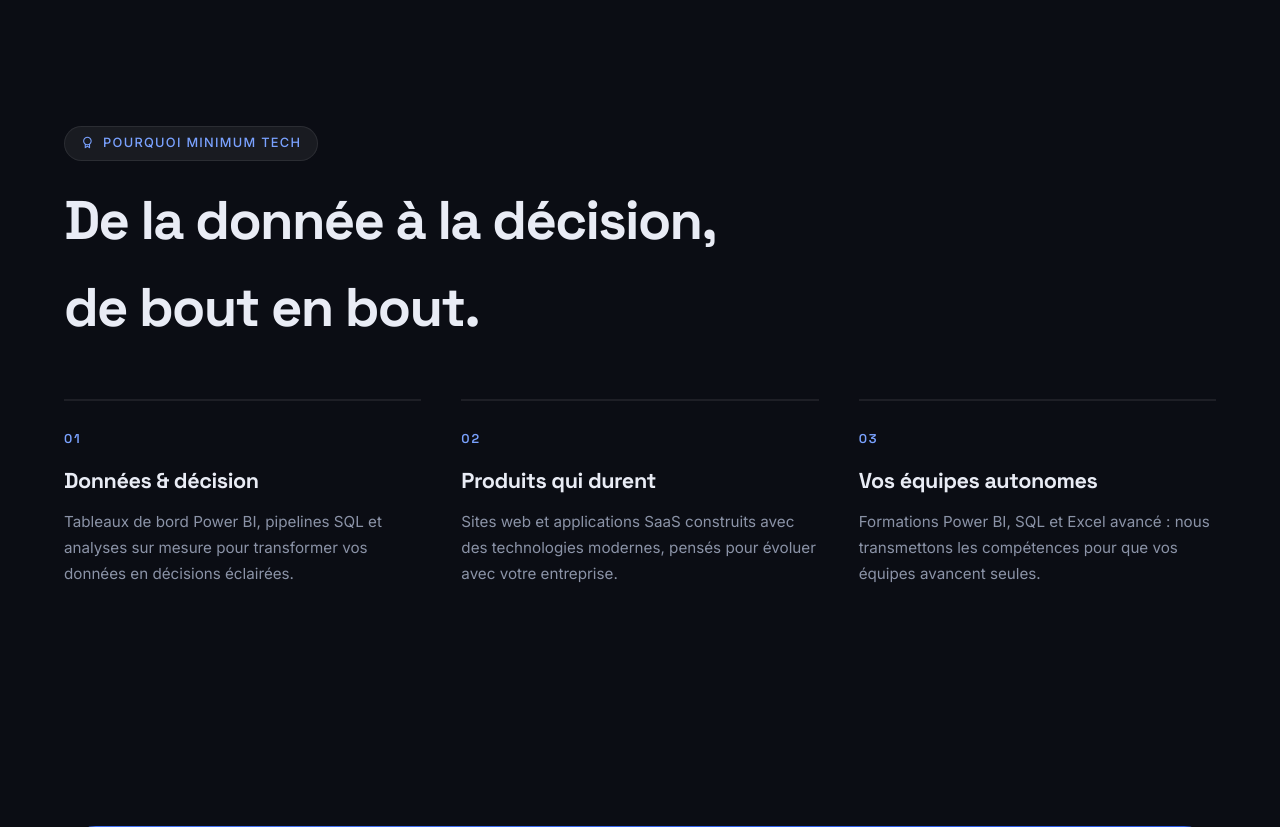
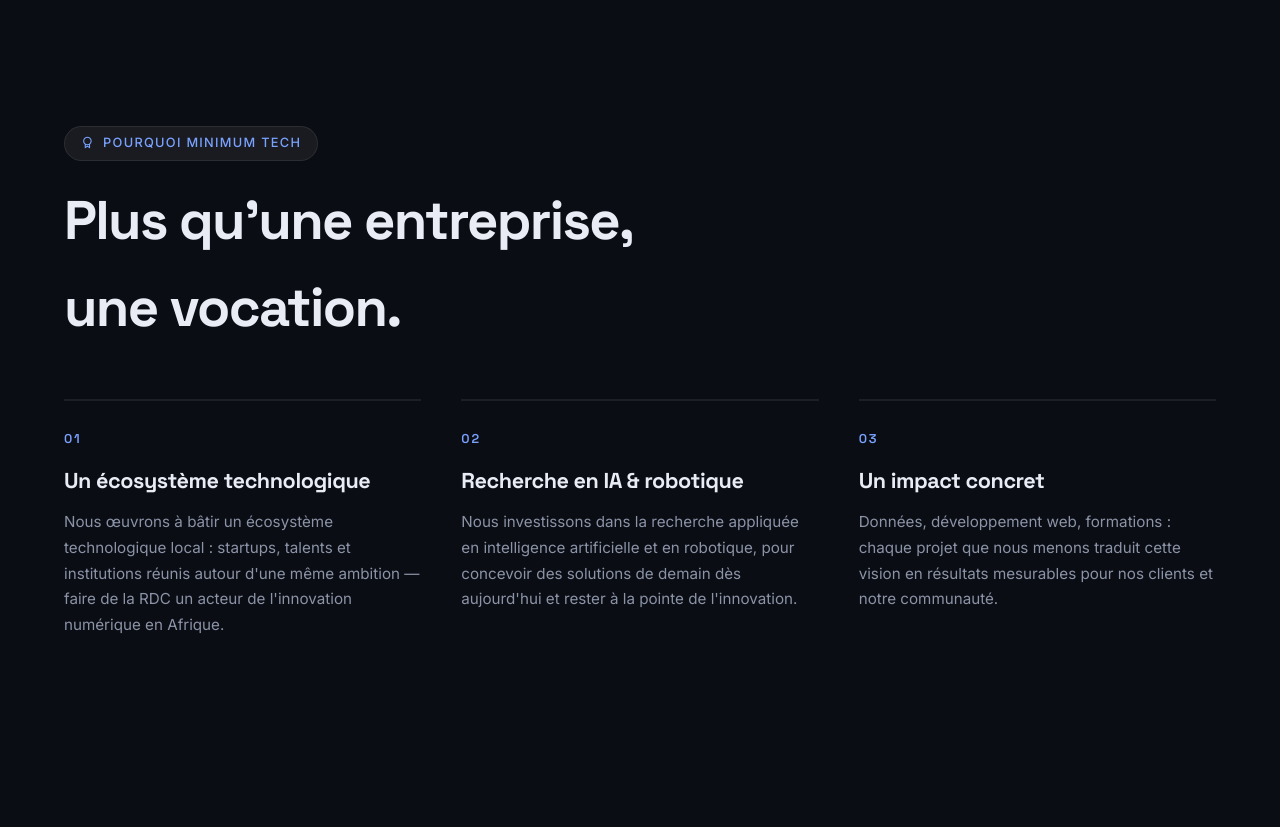
Before and after one commit to Minimum-Tech-Company/Minimum_Tech_Company.sn, a Django app: template templates/core/index.html in a window 1280 px wide. Shown: the part 4651-5478 px from the top of the page. Run offline with Django 5.2, Linux system fonts and the light colour scheme; data comes from the database, SQL or seed files in the repository; tables that the repository leaves empty hold one stand-in row (values such as "Sample post"); the template is opened without the code that fills it: values that come from a table or form of the project are taken from there, most other values are stand-ins (such as "Sample title", 1, 10 or a date in 2020); grey boxes marked "Sample" are stand-in pictures; some libraries are stand-ins or nearby versions.

Commit message:
feat: homepage pillars now express vocation — tech ecosystem + AI/robotics research

```diff
--- a/templates/core/index.html
+++ b/templates/core/index.html
@@ -197,23 +197,23 @@
   <div class="container">
     <div class="section-header" style="text-align:left">
       <div class="section-label"><i class="ri-award-line"></i> Pourquoi Minimum Tech</div>
-      <h2 class="section-title">De la donnée à la décision,<br>de bout en bout.</h2>
+      <h2 class="section-title">Plus qu'une entreprise,<br>une vocation.</h2>
     </div>
     <div class="pillars-grid">
       <div class="pillar animate delay-1">
         <span class="pillar-num">01</span>
-        <h3>Données &amp; décision</h3>
-        <p>Tableaux de bord Power BI, pipelines SQL et analyses sur mesure pour transformer vos données en décisions éclairées.</p>
+        <h3>Un écosystème technologique</h3>
+        <p>Nous œuvrons à bâtir un écosystème technologique local : startups, talents et institutions réunis autour d'une même ambition — faire de la RDC un acteur de l'innovation numérique en Afrique.</p>
       </div>
       <div class="pillar animate delay-2">
         <span class="pillar-num">02</span>
-        <h3>Produits qui durent</h3>
-        <p>Sites web et applications SaaS construits avec des technologies modernes, pensés pour évoluer avec votre entreprise.</p>
+        <h3>Recherche en IA &amp; robotique</h3>
+        <p>Nous investissons dans la recherche appliquée en intelligence artificielle et en robotique, pour concevoir des solutions de demain dès aujourd'hui et rester à la pointe de l'innovation.</p>
       </div>
       <div class="pillar animate delay-3">
         <span class="pillar-num">03</span>
-        <h3>Vos équipes autonomes</h3>
-        <p>Formations Power BI, SQL et Excel avancé : nous transmettons les compétences pour que vos équipes avancent seules.</p>
+        <h3>Un impact concret</h3>
+        <p>Données, développement web, formations : chaque projet que nous menons traduit cette vision en résultats mesurables pour nos clients et notre communauté.</p>
       </div>
     </div>
   </div>
```
